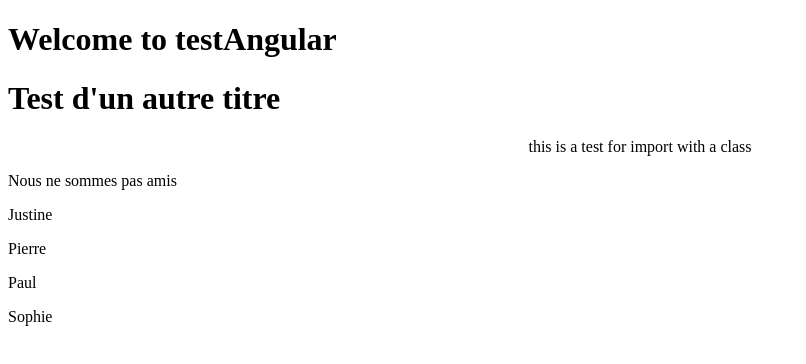
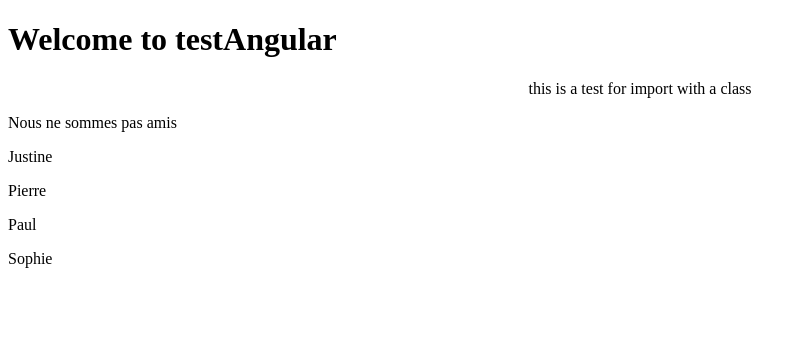
Before and after one commit to SacleuxBenoit/testAngular, an Angular app in the folder testAngular/: page / in a window 1280 px wide. Shown: the top 364 px of the page, without its empty margins (0-806 px from the left). Built offline with nearby package versions, Linux system fonts and the light colour scheme.

Commit message:
delete app-newCompo in app.component.html

```diff
--- a/testAngular/src/app/app.component.html
+++ b/testAngular/src/app/app.component.html
@@ -1,6 +1,5 @@
 <div>
   <h1>Welcome to {{title}}</h1>
-  <app-newcompo></app-newcompo>
   <div class="app-importclass"></div>
   <app-test></app-test>
   <app-testngfor></app-testngfor>
```
